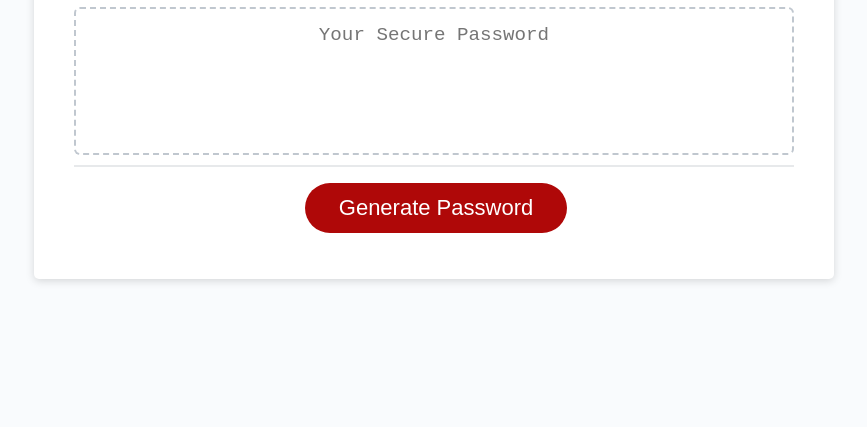
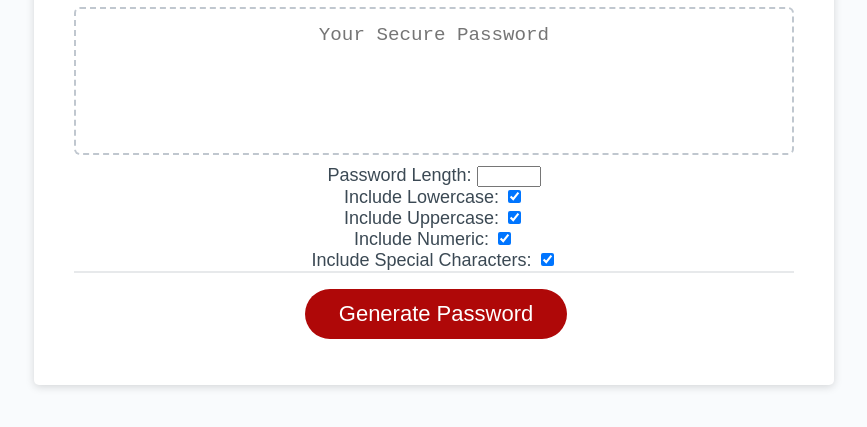
Before and after one commit to ramonsaguini/passwordGenerator, a plain HTML site: page starter/index.html in a window 1280 px wide. Shown: the part 241-668 px from the top of the page, without its empty margins (206-1073 px from the left). Drawn offline with Linux system fonts and the light colour scheme.

Commit message:
added all check-box

```diff
--- a/starter/index.html
+++ b/starter/index.html
@@ -1,5 +1,6 @@
 <!DOCTYPE html>
 <html lang="en-gb">
+
 <head>
   <meta charset="UTF-8" />
   <meta name="viewport" content="width=device-width, initial-scale=1.0" />
@@ -7,6 +8,7 @@
   <title>Password Generator</title>
   <link rel="stylesheet" href="style.css" />
 </head>
+
 <body>
   <div class="wrapper">
     <header>
@@ -17,12 +19,33 @@
         <h2>Generate a Password</h2>
       </div>
       <div class="card-body">
-          <textarea
-            readonly
-            id="password"
-            placeholder="Your Secure Password"
-            aria-label="Generated Password"
-          ></textarea>
+        <textarea readonly id="password" placeholder="Your Secure Password" aria-label="Generated Password"></textarea>
+      </div>
+      <div class="container-checkbox">
+        <div>
+          <label for="length">Password Length:</label>
+          <input type="number" id="length" min="8" max="128" />
+        </div>
+
+        <div>
+          <label for="lowercase">Include Lowercase:</label>
+          <input type="checkbox" id="lowercase" checked />
+        </div>
+
+        <div>
+          <label for="uppercase">Include Uppercase:</label>
+          <input type="checkbox" id="uppercase" checked />
+        </div>
+
+        <div>
+          <label for="numeric">Include Numeric:</label>
+          <input type="checkbox" id="numeric" checked />
+        </div>
+
+        <div>
+          <label for="special">Include Special Characters:</label>
+          <input type="checkbox" id="special" checked />
+        </div>
       </div>
       <div class="card-footer">
         <button id="generate" class="btn">Generate Password</button>
@@ -31,4 +54,5 @@
   </div>
   <script src="script.js"></script>
 </body>
+
 </html>
--- a/starter/script.js
+++ b/starter/script.js
@@ -91,6 +91,7 @@ var upperCasedCharacters = [
 // Function to prompt user for password options
 function getPasswordOptions() {
 
+
 }
 
 // Function for getting a random element from an array
--- a/starter/style.css
+++ b/starter/style.css
@@ -52,6 +52,10 @@ header {
 
 .card-body {
   min-height: 100px;
+}
+
+.container-checkbox{
+  text-align: center;
 }
 
 .card-footer {
```
Lines whose indentation alone changed are shown as unchanged.
